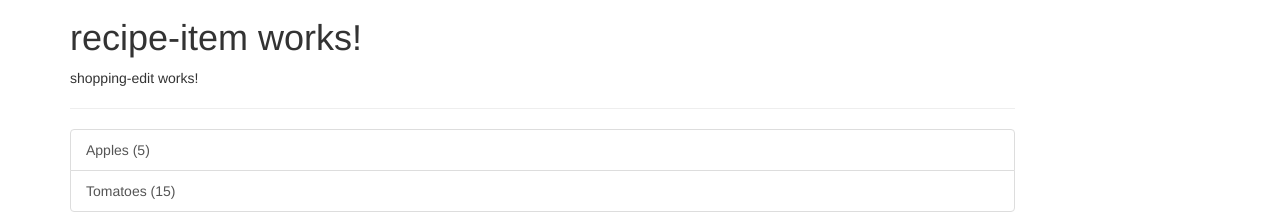
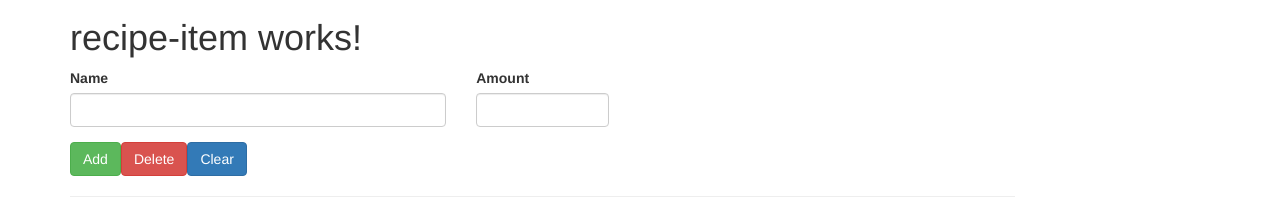
Before and after one commit to vipins-optimus/udemy-angular6, an Angular app: page / in a window 1280 px wide. Shown: the part 291-506 px from the top of the page. Built offline with nearby package versions, Linux system fonts and the light colour scheme.

Commit message:
L-59 Done

```diff
--- a/src/app/shopping-list/shopping-edit/shopping-edit.component.html
+++ b/src/app/shopping-list/shopping-edit/shopping-edit.component.html
@@ -1,3 +1,23 @@
-<p>
-  shopping-edit works!
-</p>
+<div class="row">
+	<div class="col-xs-12">
+		<form>
+			<div class="row">
+				<div class="col-sm-5 form-group">
+					<label for="name">Name</label>
+					<input type="text" id="name" class="form-control">
+				</div>
+				<div class="col-sm-2 form-group">
+					<label for="amount">Amount</label>
+					<input type="number" id="amount" class="form-control">
+				</div>
+			</div>
+			<div class="row">
+				<div class="col-xs-12">
+					<button class="btn btn-success" type="submit">Add</button>
+					<button class="btn btn-danger" type="button">Delete</button>
+					<button class="btn btn-primary" type="button">Clear</button>
+				</div>
+			</div>
+		</form>
+	</div>
+</div>
```
